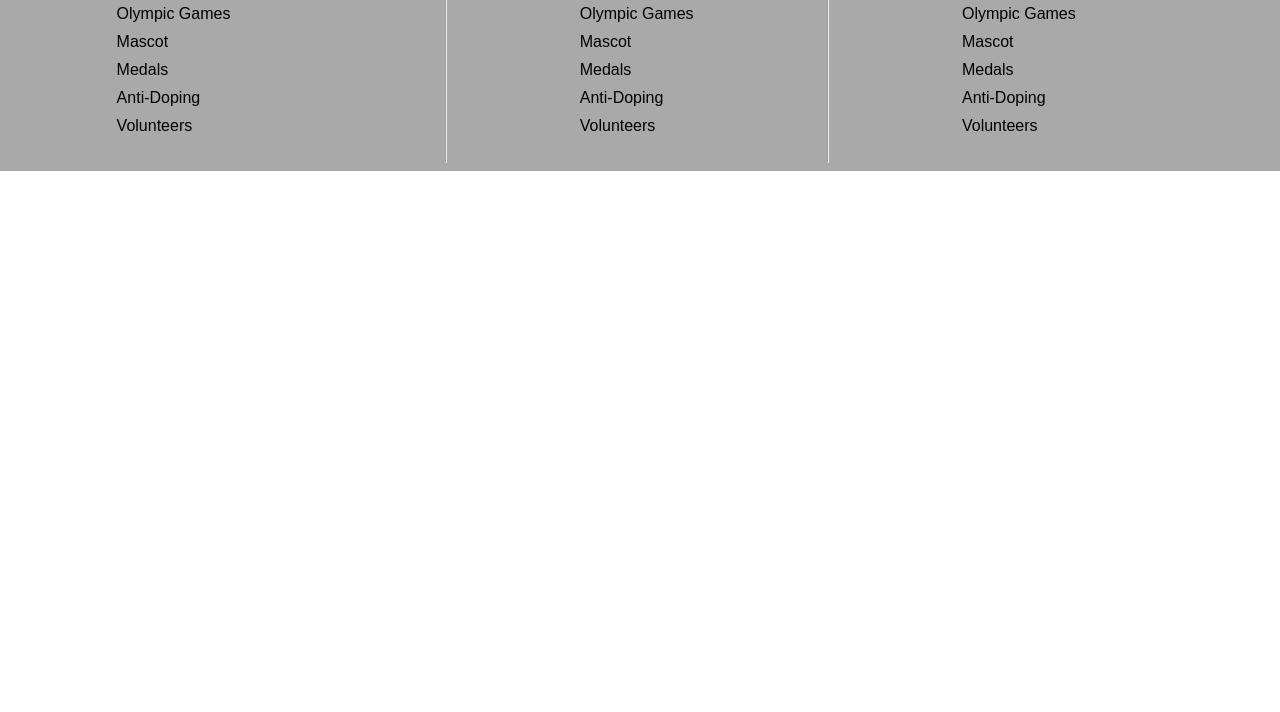
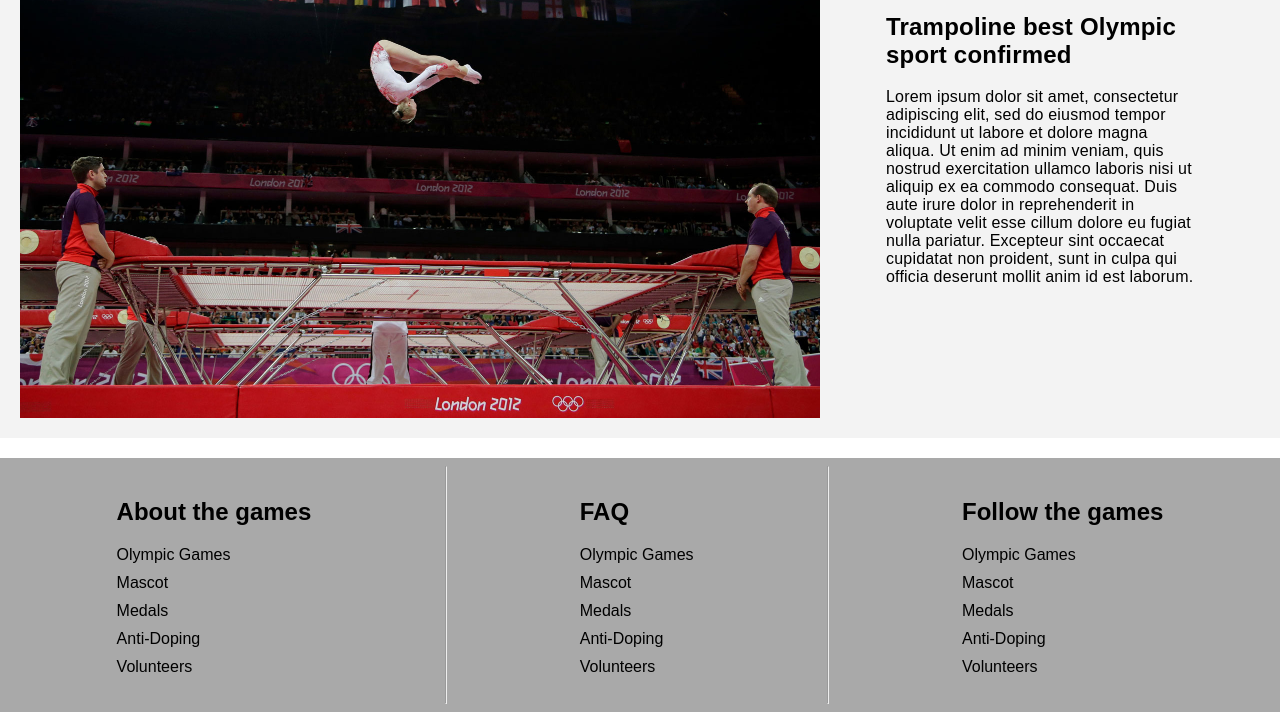
Before and after one commit to tjuric03/HCI_project, a Gatsby site: page / in a window 1280 px wide. Shown: the part 275-987 px from the top of the page. Before the commit the page ends 800 px from the top, so only its background shows below. Built offline with nearby package versions, Linux system fonts and the light colour scheme; Gatsby itself is replaced by a stand-in of ours.

Commit message:
Added FeaturedNews

```diff
--- /dev/null
+++ b/src/components/Featured/index.js
@@ -0,0 +1,22 @@
+import React from 'react'
+import FeaturedImage from '../Images/FeaturedImage'
+import styles from './style.module.css'
+
+const Featured = () => {
+
+    return(
+        <section className={styles.featured}>
+            <FeaturedImage></FeaturedImage>
+            <div className={styles.article}>
+                <article >
+                    <h2>Trampoline best Olympic sport confirmed</h2>
+                    <p>
+                    Lorem ipsum dolor sit amet, consectetur adipiscing elit, sed do eiusmod tempor incididunt ut labore et dolore magna aliqua. Ut enim ad minim veniam, quis nostrud exercitation ullamco laboris nisi ut aliquip ex ea commodo consequat. Duis aute irure dolor in reprehenderit in voluptate velit esse cillum dolore eu fugiat nulla pariatur. Excepteur sint occaecat cupidatat non proident, sunt in culpa qui officia deserunt mollit anim id est laborum.
+                    </p>
+                </article>
+            </div>
+        </section>
+    )
+}
+
+export default Featured;
--- /dev/null
+++ b/src/components/Featured/style.module.css
@@ -0,0 +1,20 @@
+.featured {
+    display: flex;
+    margin: 20px 0px;
+    max-height: 600px;
+    padding: 20px;
+    justify-content: space-between;
+    align-items: center;
+    background-color: #f3f3f3;
+}
+
+.featured article {
+    max-width: 70%;
+    margin: 0 auto;
+    letter-spacing: 0.2px;
+}
+
+.article{
+    margin: auto, 0;
+    position: relative;
+}
--- /dev/null
+++ b/src/components/Images/FeaturedImage/index.js
@@ -0,0 +1,24 @@
+import React from "react"
+import { useStaticQuery, graphql } from "gatsby"
+import Img from "gatsby-image"
+
+const FeaturedImage = () => {
+  const data = useStaticQuery(graphql`
+    query MyQuery {
+      file(relativePath: { eq: "trampoline.jpg" }) {
+        childImageSharp {
+          fluid(maxWidth: 1600) {
+            ...GatsbyImageSharpFluid
+          }
+        }
+      }
+    }
+  `)
+  return(
+    <div style={{maxWidth: "800px", minWidth: "800px"}}>
+      <Img fluid={data.file.childImageSharp.fluid} alt="FeatureImage"/>
+    </div>
+  )
+}
+
+export default FeaturedImage
--- a/src/components/Logo/index.js
+++ b/src/components/Images/Logo/index.js
@@ -18,7 +18,7 @@ const Logo = () => {
   `)
 
   return (
-    <Img fluid={data.file.childImageSharp.fluid} alt="Logo" className = {styles.logo} />
+      <Img fluid={data.file.childImageSharp.fluid} alt="Logo" className = {styles.logo} />
   )
 }
 
--- a/src/modules/Header/index.js
+++ b/src/modules/Header/index.js
@@ -1,7 +1,7 @@
 import React from "react"
 import styles from "./style.module.css"
 
-import Logo from '../../components/Logo'
+import Logo from '../../components/Images/Logo'
 import Navigation from "../../components/Navigation"
 
 const Header = () => (
--- /dev/null
+++ b/src/modules/TitlePage/index.js
@@ -0,0 +1,14 @@
+import React from "react"
+import Featured from "../../components/Featured"
+
+import styles from "./style.module.css"
+
+const TitlePage = () => {
+  return (
+    <section >
+        <Featured ></Featured>
+    </section>
+  )
+}
+
+export default TitlePage
--- a/src/pages/index.js
+++ b/src/pages/index.js
@@ -1,9 +1,10 @@
 import React from "react"
 import HeaderFooterLayout from '../layouts/HeaderFooterLayout'
+import TitlePage from "../modules/TitlePage"
 
 const IndexPage = () => (
   <HeaderFooterLayout>
-    <h1>Hello World!</h1>
+    <TitlePage></TitlePage>
   </HeaderFooterLayout>
 )
 
```
Also changed, not shown: src/components/Images/Logo/style.module.css (renamed from src/components/Logo/style.module.css), src/images/trampoline.jpg (added), src/modules/TitlePage/style.module.css (added).
